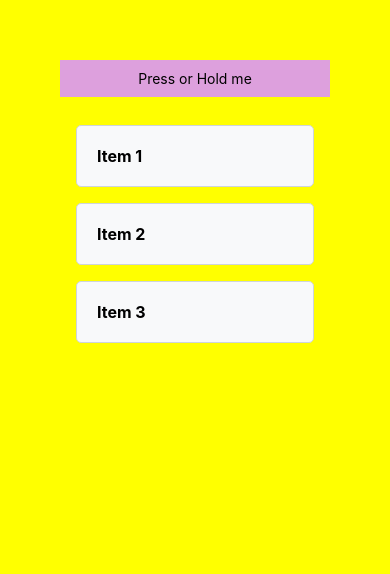
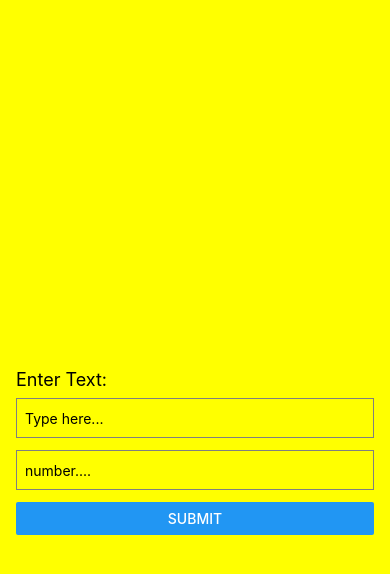
Before and after one commit to jimmy0705/react-native-refresher, a React Native app: screen / in a window 390 px wide. Shown: the top 574 px of the page. Built offline with nearby package versions, Linux system fonts and the light colour scheme.

Commit message:
understood and practiced textInput and usestate with this

```diff
--- a/App.js
+++ b/App.js
@@ -1,25 +1,32 @@
-import { View, Text, Image, ImageBackground, ScrollView, Button } from "react-native";
+import {
+  View,
+  Text,
+  Image,
+  ImageBackground,
+  ScrollView,
+  Button,
+  SafeAreaView,
+  StyleSheet,
+} from "react-native";
 import PressableButton from "./PressableButton";
 import LongPressExample from "./LongPressExample";
 import DynamicList from "./dynamicList";
+import TextInputExample from "./inputText";
+
 const logoImg = require("./assets/adaptive-icon.png");
 
 export default function App() {
   return (
-    <View
-      style={{
-        flex: 1,
-        padding: 60,
-        backgroundColor: "yellow",
-      }}
-    >
-      <ScrollView>
-        {/* <PressableButton/> */}
-        <LongPressExample/>
-        <DynamicList/>
+    <SafeAreaView style={styles.mainContainer}>
+       <TextInputExample/>
+
+      {/* <ScrollView> */}
+      {/* <PressableButton/> */}
+      {/* <LongPressExample />
+      <DynamicList /> */}
       {/* <Button title="Normal Button :)" onPress={() =>console.log('hello :)')} color="midnightblue"  disabled={false}/> */}
 
-        {/* <Image source={logoImg} style={{ width: 200, height: 200 }} />
+      {/* <Image source={logoImg} style={{ width: 200, height: 200 }} />
         <Image
           source={{ uri: "https://picsum.photos/200" }}
           style={{ width: 200, height: 200 }}
@@ -47,7 +54,17 @@ export default function App() {
           sunt in culpa qui officia deserunt mollit anim id est laborum.
         </Text>
         <Image source={logoImg} style={{ width: 200, height: 200 }} /> */}
-      </ScrollView>
-    </View>
+      {/* </ScrollView> */}
+    </SafeAreaView>
   );
 }
+
+const styles = StyleSheet.create({
+  mainContainer: {
+    flex: 1,
+    // alignContent: "center",
+    // alignItems: "center",
+    paddingTop: 60,
+    backgroundColor: "yellow",
+  },
+});
--- a/LongPressExample.js
+++ b/LongPressExample.js
@@ -34,6 +34,7 @@ const styles = StyleSheet.create({
         alignItems: 'center',
         // borderRadius: 6,
         marginBottom: 20,
+        margin: 30,
     }
 })
 
--- /dev/null
+++ b/inputText.js
@@ -0,0 +1,61 @@
+import React, { useState } from 'react';
+import { StyleSheet, Text, TextInput, View, Button, Alert } from 'react-native';
+
+const TextInputExample = () => {
+  const [text, setText] = useState('');
+  const [number, setNumber] = useState('');
+
+  const handlePress = () => {
+    Alert.alert('Input Text', text);
+    Alert.alert('Input NUmber', number);
+    setNumber('');
+    setText('');
+  };
+
+  const handleNUmber = (text) => {
+  setNumber(text);
+  }
+
+  return (
+    <View style={styles.container}>
+      <Text style={styles.label}>Enter Text:</Text>
+      <TextInput
+        style={styles.input}
+        onChangeText={setText}
+        value={text}
+        placeholder="Type here..."
+        keyboardType="default"
+      />
+      <TextInput
+      style={styles.input}
+      value={number}
+      keyboardType='numeric'
+      placeholder='number....'
+      onChangeText={handleNUmber}
+
+      />
+      <Button title="Submit" onPress={handlePress} />
+    </View>
+  );
+};
+
+const styles = StyleSheet.create({
+  container: {
+    flex: 1,
+    justifyContent: 'center',
+    padding: 16,
+  },
+  label: {
+    fontSize: 18,
+    marginBottom: 8,
+  },
+  input: {
+    height: 40,
+    borderColor: 'gray',
+    borderWidth: 1,
+    marginBottom: 12,
+    paddingHorizontal: 8,
+  },
+});
+
+export default TextInputExample;
```
